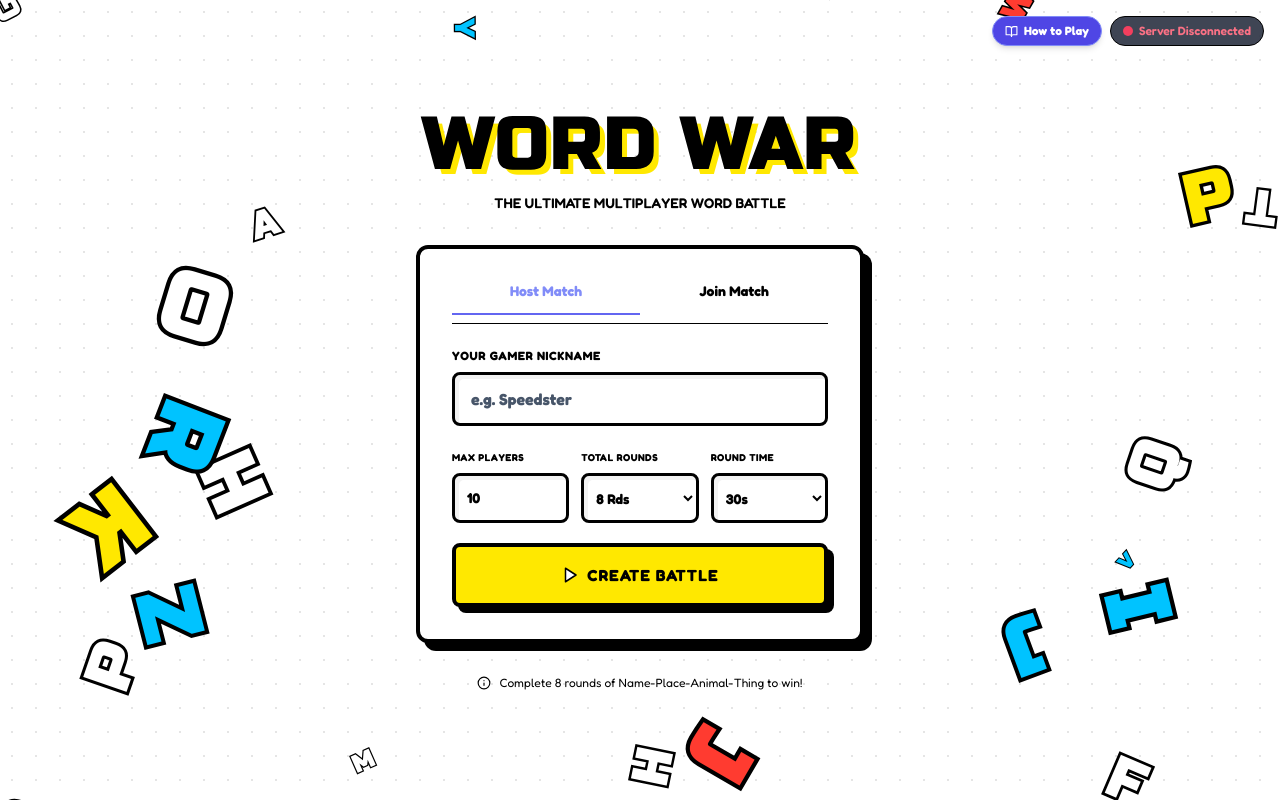
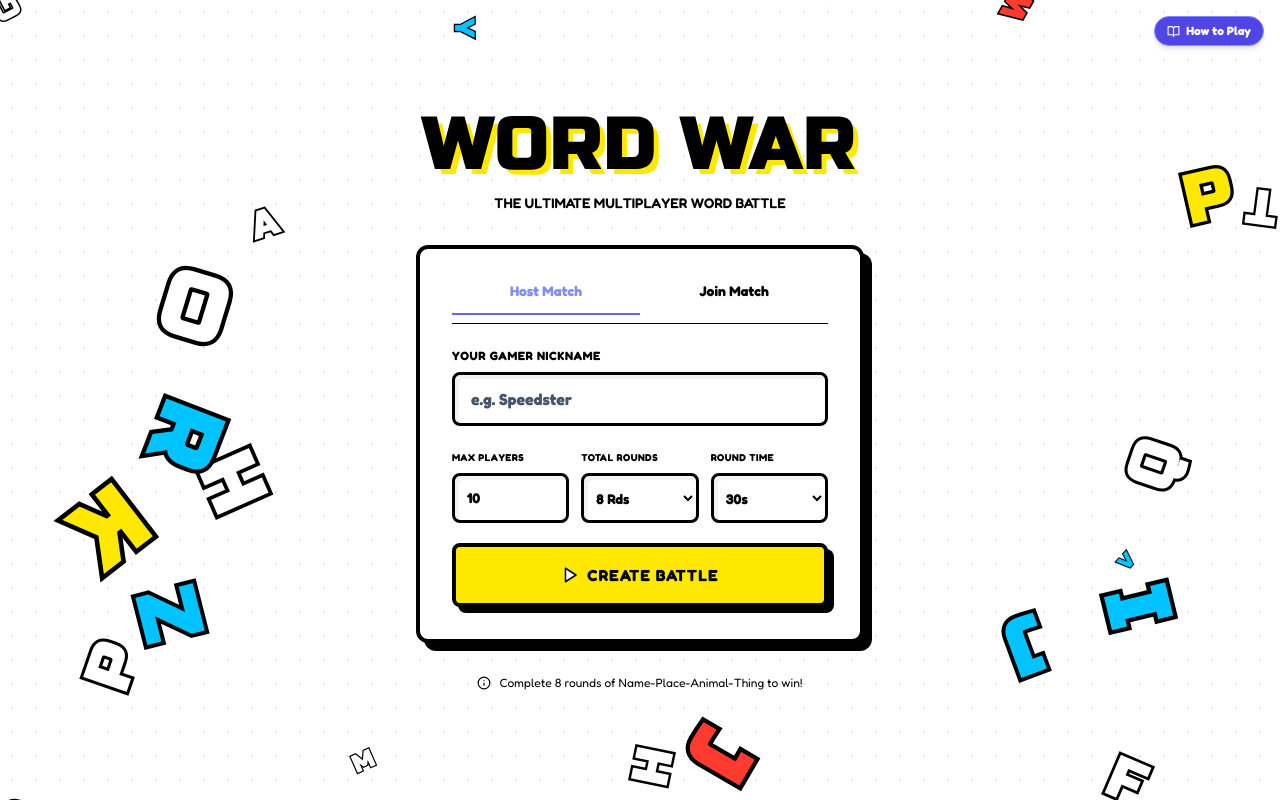
Before and after one commit to SahilP1815/WordWar, a React (Vite) app in the folder client/: page / in a window 1280 px wide. Built offline with nearby package versions, Linux system fonts and the light colour scheme; no server answers.

Commit message:
style: remove server status badge completely

```diff
--- a/client/src/main.jsx
+++ b/client/src/main.jsx
@@ -393,15 +393,7 @@ function App() {
           </div>
         )}
 
-        {/* WS Status Badge */}
-        {!connected && (
-          <div className="flex items-center gap-1.5 px-3 py-1.5 rounded-full bg-slate-900/80 border border-slate-800 text-xs font-semibold backdrop-blur-md">
-            <span className="w-2.5 h-2.5 rounded-full bg-rose-500" />
-            <span className="text-rose-400">
-              Server Disconnected
-            </span>
-          </div>
-        )}
+
 
       </div>
 
```
